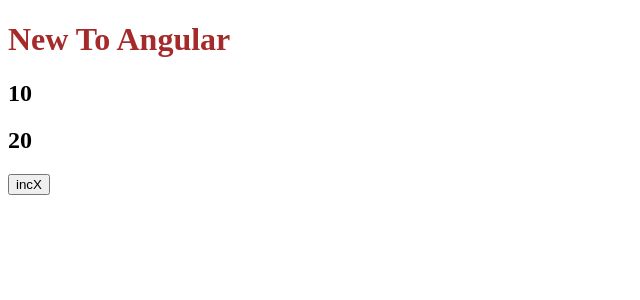
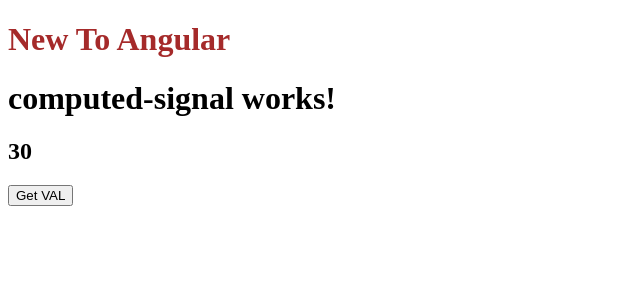
Before and after one commit to dm-zer03/AngularRepo, an Angular app: page / in a window 1280 px wide. Shown: the top 300 px of the page, without its empty margins (0-640 px from the left). Built offline with nearby package versions, Linux system fonts and the light colour scheme.

Commit message:
ComputedRead

```diff
--- a/src/app/app.html
+++ b/src/app/app.html
@@ -32,5 +32,7 @@
 <button (click)="setEmail()" >Set Email</button>
 
 <app-if-else></app-if-else>
-<app-for-loop></app-for-loop> -->
-<app-signal></app-signal>
+<app-for-loop></app-for-loop>
+<app-signal></app-signal>-->
+
+<app-computed-signal></app-computed-signal>
--- a/src/app/app.ts
+++ b/src/app/app.ts
@@ -8,9 +8,10 @@
 import { IfElse } from './if-else/if-else';
 import { ForLoop } from './for-loop/for-loop';
 import { SignalC } from './signalc/signalc';
+import { ComputedSignal } from './computed-signal/computed-signal';
 @Component({
   selector: 'app-root',
-  imports: [Login, SignUp, Profile,CounterApp,EventApp,IfElse,ForLoop,SignalC],
+  imports: [Login, SignUp, Profile,CounterApp,EventApp,IfElse,ForLoop,SignalC,ComputedSignal],
   templateUrl: './app.html',
   styleUrl: './app.css',
  // styleUrls:[] multiple css path in arrayform
--- /dev/null
+++ b/src/app/computed-signal/computed-signal.html
@@ -0,0 +1,3 @@
+<h1>computed-signal works!</h1>
+<h2>{{z()}}</h2>
+<button (click)="showValue()">Get VAL</button>
--- /dev/null
+++ b/src/app/computed-signal/computed-signal.ts
@@ -0,0 +1,26 @@
+import { Component, computed, signal } from '@angular/core';
+
+@Component({
+  selector: 'app-computed-signal',
+  imports: [],
+  templateUrl: './computed-signal.html',
+  styleUrl: './computed-signal.css',
+})
+export class ComputedSignal {
+  // in normal way we cannot detect changes
+  // We use computed Signal that gives the updated changes
+  x = signal(10);
+  y = signal(20);
+  //z computed signal we cannot chnage them directly
+  // they will get updated when their dependencies changes.
+  z = computed(() => this.x() + this.y());
+
+  showValue() {
+    console.log(this.z());
+    this.x.set(100);
+    console.log(this.z());
+
+   // this.z.set(); ERROR
+   // this.z.update();ERROR
+  }
+}
--- a/src/app/signalc/signalc.ts
+++ b/src/app/signalc/signalc.ts
@@ -32,5 +32,7 @@
 
   updateSignal() {
     this.data.set('Hello');
+    //Inside Update callback and it work for only one date type single other wise use set()
+   // this.data.update((val)=>val+1);
   }
 }
```
Also changed, not shown: src/app/computed-signal/computed-signal.css (added), 1 other file (tests, documents, lock files or other folders).
